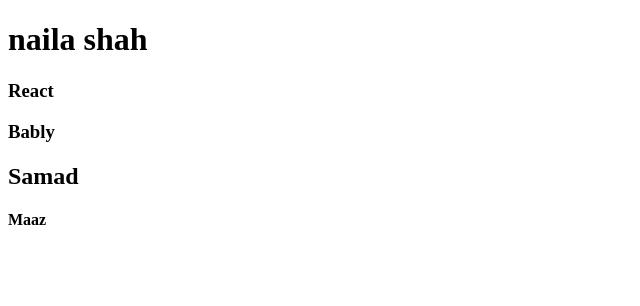
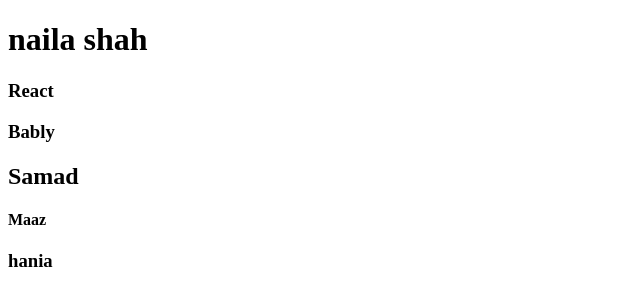
Before and after one commit to NailaShah1208/day2git, a plain HTML site: page index.html in a window 1280 px wide. Shown: the full height of the page, 0-640 px from the left. Drawn offline with Linux system fonts and the light colour scheme.

Commit message:
added hania

```diff
--- a/index.html
+++ b/index.html
@@ -11,5 +11,6 @@
     <h3>Bably</h3>
     <h2>Samad</h2>
     <h4>Maaz</h4>
+    <h3>hania</h3>
 </body>
 </html>
```
